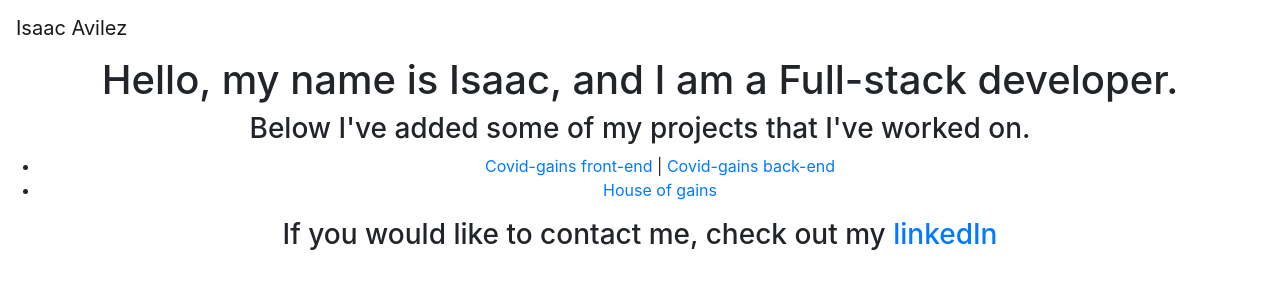
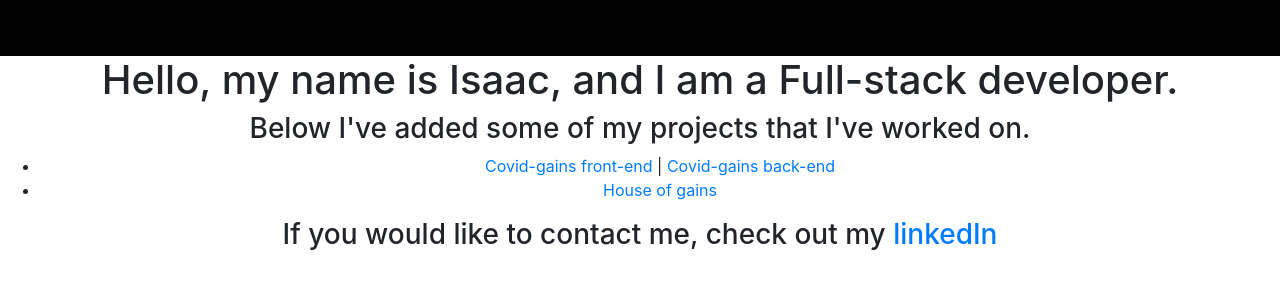
Before and after one commit to IA26/my-portfolio, a React (Create React App) app: page / in a window 1280 px wide. Shown: the top 300 px of the page. Built offline with nearby package versions, Linux system fonts and the light colour scheme.

Commit message:
changed nav-custom to class

```diff
--- a/src/App.css
+++ b/src/App.css
@@ -121,7 +121,7 @@
   height: -10px;
 }
 
-#nav-background {
+.nav-custom {
   background-color: black;
   color: black;
 }
--- a/src/components/NavBarPage.js
+++ b/src/components/NavBarPage.js
@@ -4,7 +4,7 @@ function NavbarPage(props) {
 
   return (
     <>
-    <nav class="navbar navbar-expand-lg navbar-light nav-background">
+    <nav class="navbar navbar-expand-lg navbar-light nav-custom">
      <a class="navbar-brand" href="#">Isaac Avilez</a>
 
     </nav>
```
